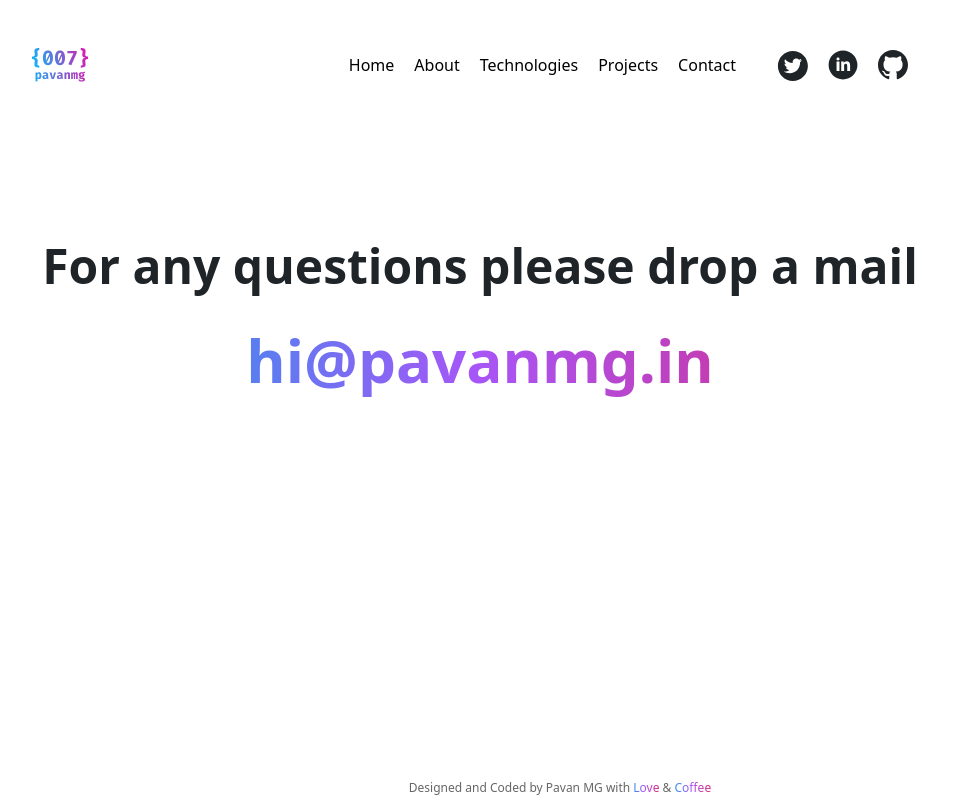
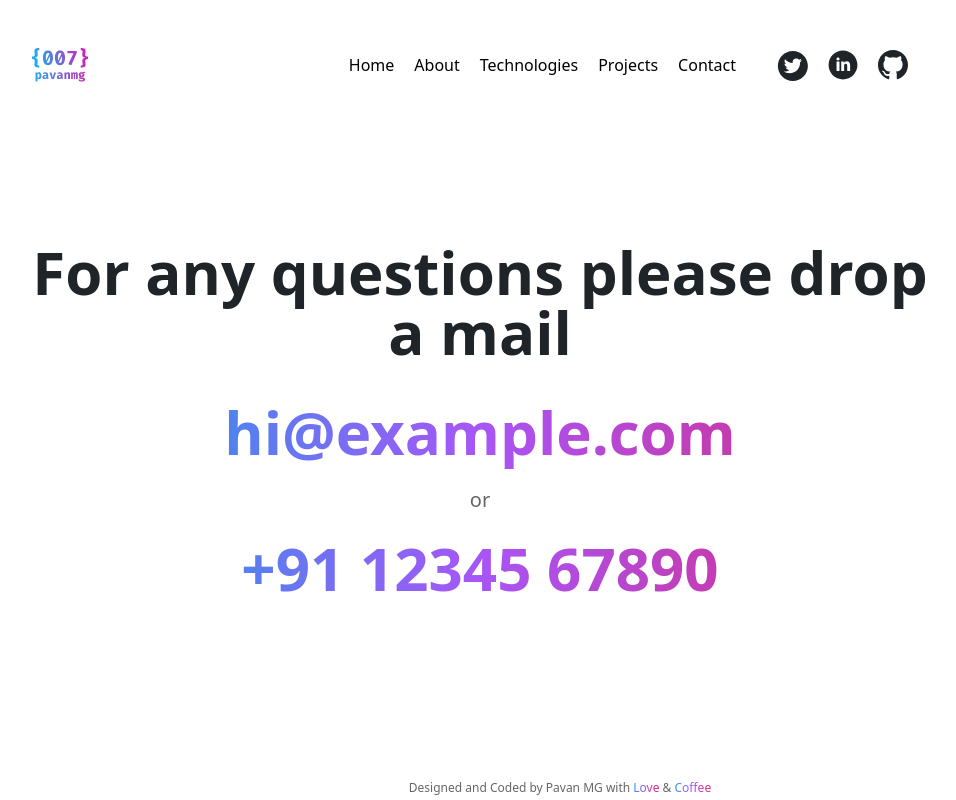
Before and after one commit to Shikacho/projet-n8, a React (Create React App) app: page /contact in a window 1280 px wide. Shown: the whole page, without its empty margins (160-1116 px from the left). Built offline with nearby package versions, Linux system fonts and the light colour scheme.

Commit message:
minor css changes

```diff
--- a/src/Details.js
+++ b/src/Details.js
@@ -71,6 +71,6 @@ export const eduDetails = [
 
 // Enter your Contact Details here
 export const contactDetails = {
-  email: "hi@pavanmg.in",
-  phone: "+91 81519 16187",
+  email: "hi@example.com",
+  phone: "+91 12345 67890",
 };
--- a/src/Pages/Contact.js
+++ b/src/Pages/Contact.js
@@ -5,11 +5,15 @@ function Contact() {
   const { email, phone } = contactDetails;
   return (
     <main className="container mx-auto max-width section">
-      <h1 className="text-center text-2xl md:text-3xl lg:text-5xl text-dark-heading dark:text-light-heading font-semibold md:font-bold">
+      <h1 className="text-center text-2xl md:text-3xl lg:text-6xl text-dark-heading dark:text-light-heading font-semibold md:font-bold">
         For any questions please drop a mail
       </h1>
-      <h3 className="text-center text-3xl md:text-4xl lg:text-6xl text-gradient font-semibold md:font-bold py-5 md:py-10">
+      <h3 className="text-center text-3xl md:text-4xl lg:text-6xl text-gradient font-semibold md:font-bold pt-5 md:pt-10 md:pb-6">
         <a href={`mailto:${email}`}>{email}</a>
+      </h3>
+      <span className="text-center text-content text-xl font-light block">or</span>
+      <h3 className="text-center text-3xl md:text-4xl lg:text-6xl text-gradient font-semibold md:font-bold pt-2 md:py-6">
+        <a href={`tel:${phone}`}>{phone}</a>
       </h3>
     </main>
   );
```
